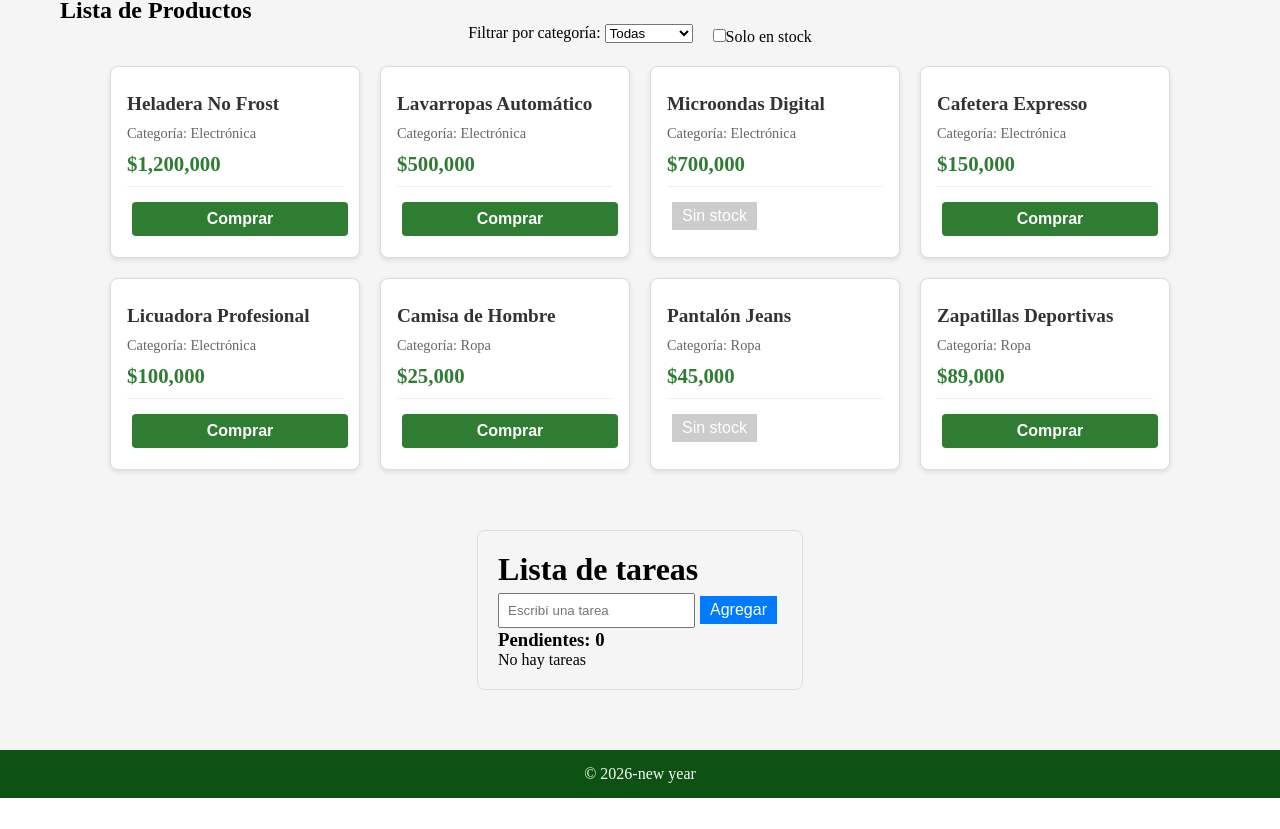
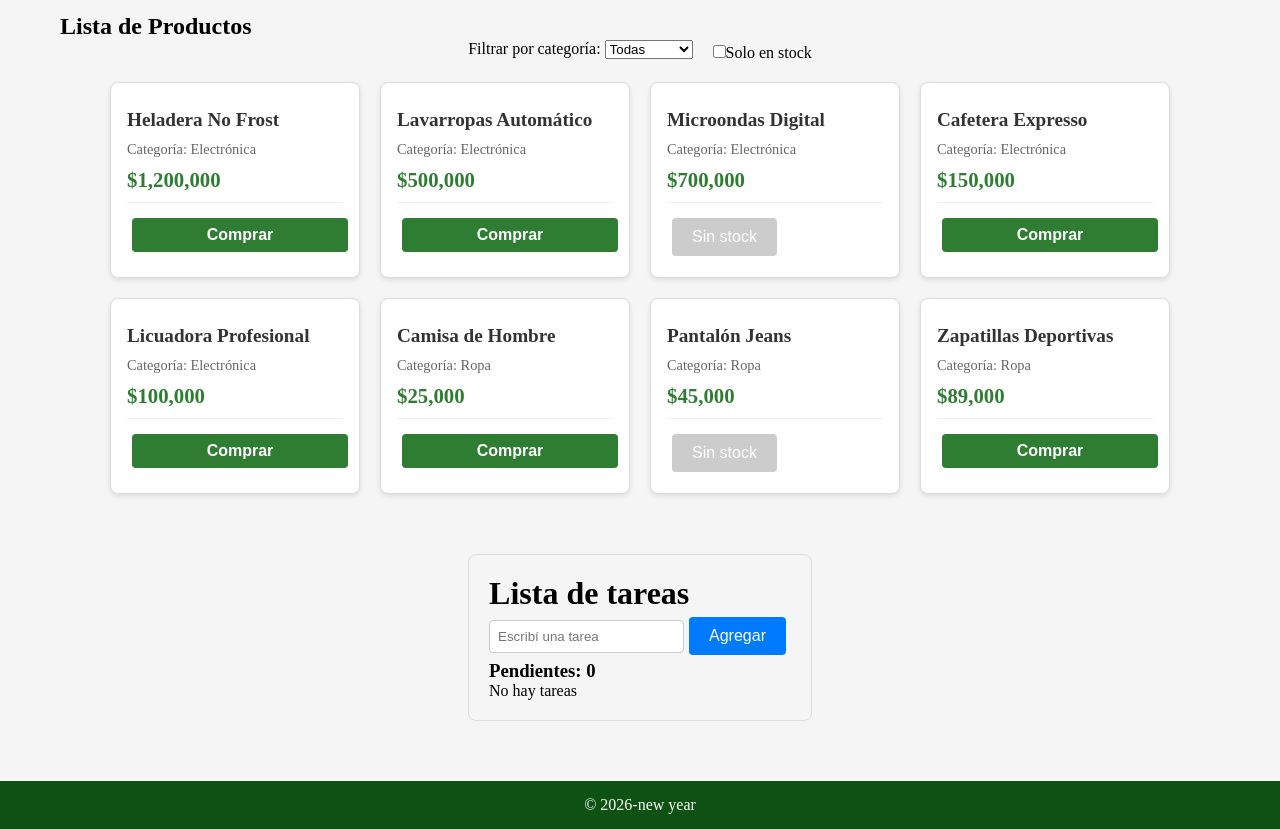
Before and after one commit to Antonella-Tintilay/React.js, a React (Vite) app in the folder tp6-react/: page / in a window 1280 px wide. Shown: the part 1241-2070 px from the top of the page. Before the commit the page ends 2039 px from the top, so only its background shows below. Built offline with nearby package versions, Linux system fonts and the light colour scheme.

Commit message:
Definición de variables

```diff
--- a/tp6-react/src/App.css
+++ b/tp6-react/src/App.css
@@ -1,3 +1,15 @@
+:root {
+  --primary-color: #007bff;
+  --success: #2e7d32;
+  --danger: #dc3545;
+  --dark: #333;
+  --gray: #666;
+  --shadow: 0 2px 5px rgba(0,0,0,0.1);
+  --shadow-hover: 0 4px 10px rgba(0,0,0,0.2);
+  --radius: 8px;
+  --transition: 0.2s;
+}
+
 * {
   margin: 0;
   padding: 0;
@@ -21,12 +33,8 @@
   border-radius: 4px;
   cursor: pointer;
   font-weight: bold;
-  background-color: #2e7d32;
+  background-color: var(--success);
   color: white;
-}
-
-button:hover {
-  opacity: 0.9;
 }
 
 nav a {
@@ -36,35 +44,35 @@ nav a {
 
 .card {
   border: 1px solid #ddd;
-  border-radius: 8px;
+  border-radius: var(--radius);
   padding: 16px;
   width: 250px;
   background-color: white;
-  box-shadow: 0 2px 5px rgba(0,0,0,0.1);
-  transition: transform 0.2s;
+  box-shadow: var(--shadow);
+  transition: transform var(--transition);
 }
 
 .card:hover {
   transform: translateY(-5px);
-  box-shadow: 0 4px 10px rgba(0,0,0,0.2);
+  box-shadow: var(--shadow-hover);
 }
 
 .card-titulo {
   font-size: 1.2rem;
   margin: 10px 0;
-  color: #333;
+  color: var(--dark);
 }
 
 .card-descripcion {
   font-size: 0.9rem;
-  color: #666;
+  color: var(--gray);
   margin-bottom: 10px;
 }
 
 .card-precio {
   font-size: 1.3rem;
   font-weight: bold;
-  color: #2e7d32;
+  color: var(--success);
   margin: 10px 0;
 }
 
@@ -95,93 +103,107 @@ nav a {
   color: red;
 }
 
+/* BOTONES - Todos azules */
 button {
   margin: 5px;
   padding: 10px 20px;
   font-size: 1rem;
   cursor: pointer;
+  background: var(--primary-color);
+  color: white;
+  border: none;
+  border-radius: 4px;
+}
+
+button:hover {
+  opacity: 0.9;
 }
 
 button:disabled {
-  background-color: #ccc;
+  background: #ccc;
   cursor: not-allowed;
 }
-
 
 .contact-form-container {
   max-width: 500px;
   margin: 20px auto;
   padding: 20px;
   border: 1px solid #ddd;
-  border-radius: 8px;
+  border-radius: var(--radius);
   background: #f9f9f9;
 }
+
 .form-group {
   display: flex;
   flex-direction: column;
   margin-bottom: 15px;
 }
+
 input, textarea {
   padding: 8px;
   margin-top: 5px;
+  border: 1px solid #ccc;
+  border-radius: 4px;
 }
-button {
-  padding: 10px;
-  background: #007bff;
-  color: white;
-  border: none;
-  cursor: pointer;
+
+input:focus, textarea:focus {
+  outline: none;
+  border-color: var(--primary-color);
+  box-shadow: 0 0 0 3px rgba(0,123,255,0.2);
 }
-button:disabled {
-  background: #ccc;
-}
+
 .preview {
   margin-top: 20px;
   padding: 10px;
   border-top: 1px solid #ddd;
 }
 
-
 .product-list-container {
   padding: 20px;
 }
+
 .filtros {
   display: flex;
   justify-content: center;
   gap: 20px;
   margin-bottom: 20px;
 }
+
 .productos-grid {
   display: flex;
   flex-wrap: wrap;
   justify-content: center;
   gap: 20px;
 }
+
 .btn-agotado {
   background-color: #ccc;
   cursor: not-allowed;
 }
+
 .sin-productos {
   text-align: center;
   color: #999;
 }
 
-
 .completada {
   text-decoration: line-through;
   color: #999;
 }
+
 .todo {
   max-width: 500px;
   margin: 20px auto;
   padding: 20px;
   border: 1px solid #ddd;
-  border-radius: 8px;
+  border-radius: var(--radius);
 }
+
 ul {
   list-style: none;
   padding: 0;
 }
+
 li {
   display: flex;
   align-items: center;
@@ -192,11 +214,6 @@ li {
 li span {
   flex: 1;
 }
-button {
-  padding: 5px 10px;
-  cursor: pointer;
-}
-
 footer {
   background-color: #0d5213;
   color: rgb(250, 255, 249);
```
